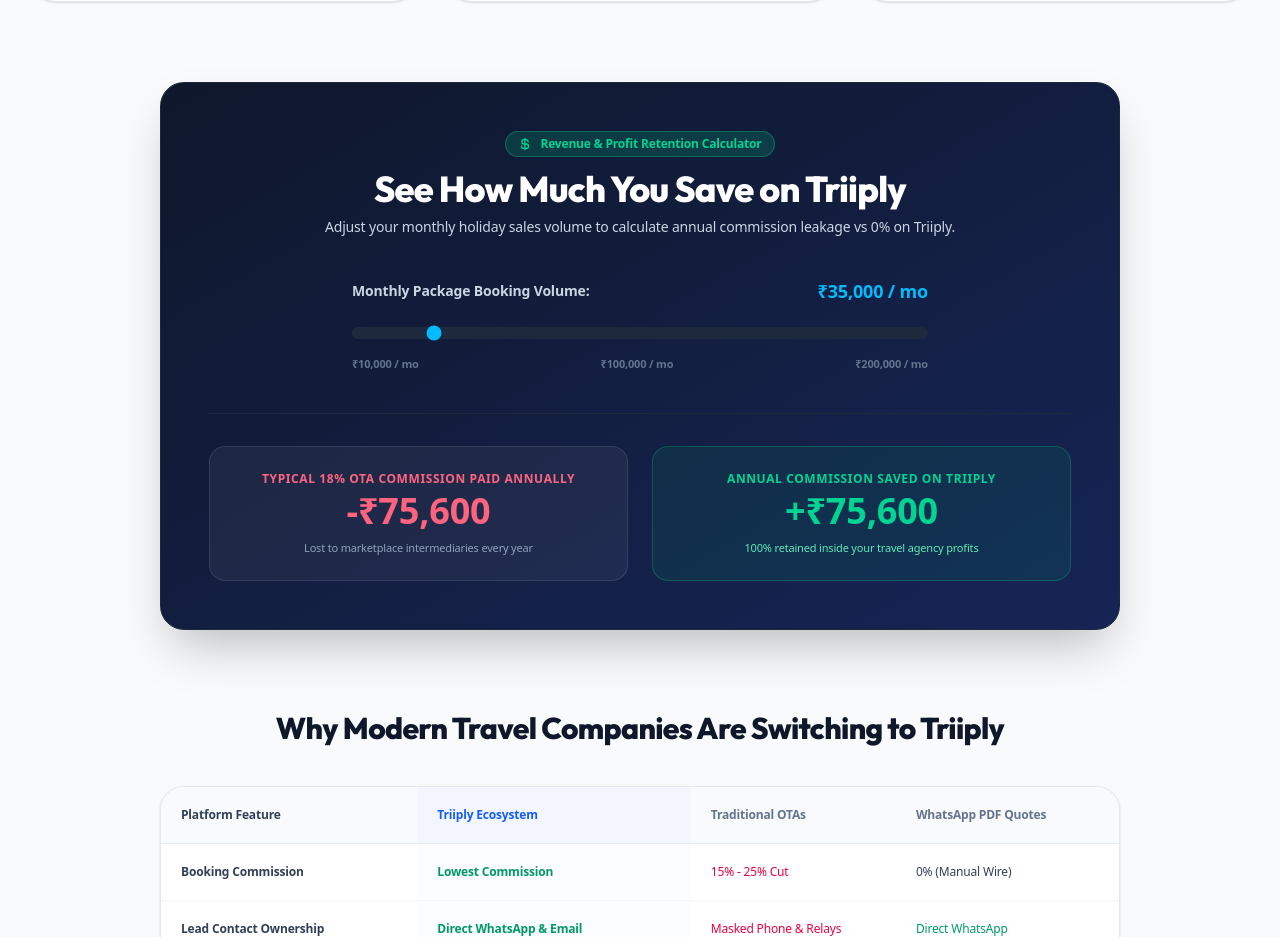
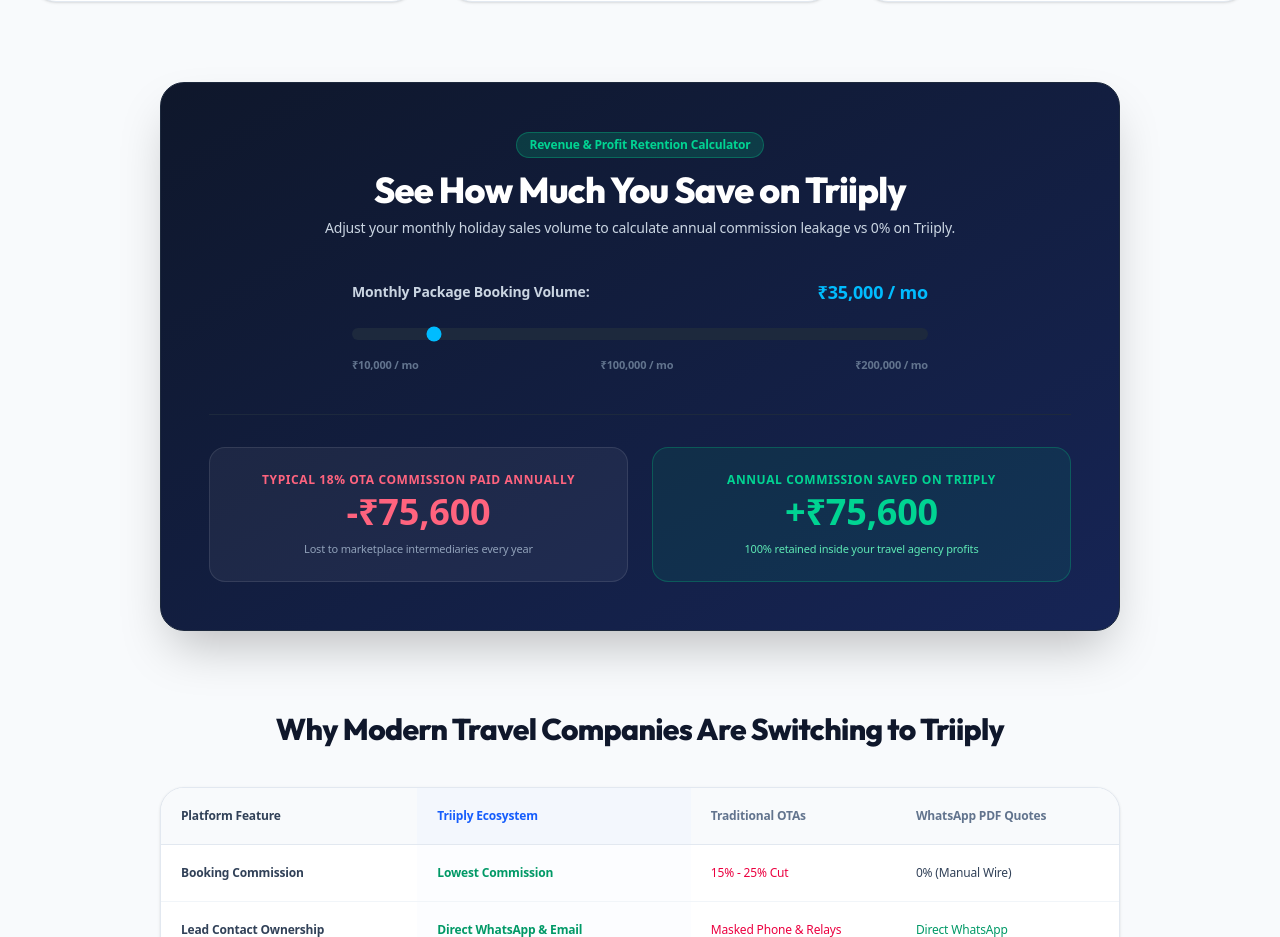
Before and after one commit to Ajayprasad1997/triply, a React (Vite) app: page /benefits in a window 1280 px wide. Shown: the part 1400-2337 px from the top of the page. Built offline with nearby package versions, Linux system fonts and the light colour scheme; no server answers.

Commit message:
Removerd doler sign

```diff
--- a/src/pages/AgencyBenefitsPage.tsx
+++ b/src/pages/AgencyBenefitsPage.tsx
@@ -204,7 +204,7 @@
 
           <div className="text-center max-w-2xl mx-auto mb-10">
             <div className="inline-flex items-center gap-2 px-3 py-1 rounded-full bg-emerald-500/20 border border-emerald-400/30 text-emerald-400 text-xs font-bold mb-3">
-              <CurrencyDollar size={14} weight="bold" />
+              {/* <CurrencyDollar size={14} weight="bold" /> */}
               <span>Revenue & Profit Retention Calculator</span>
             </div>
             <h3 className="font-heading text-2xl sm:text-4xl font-extrabold text-white">
```
